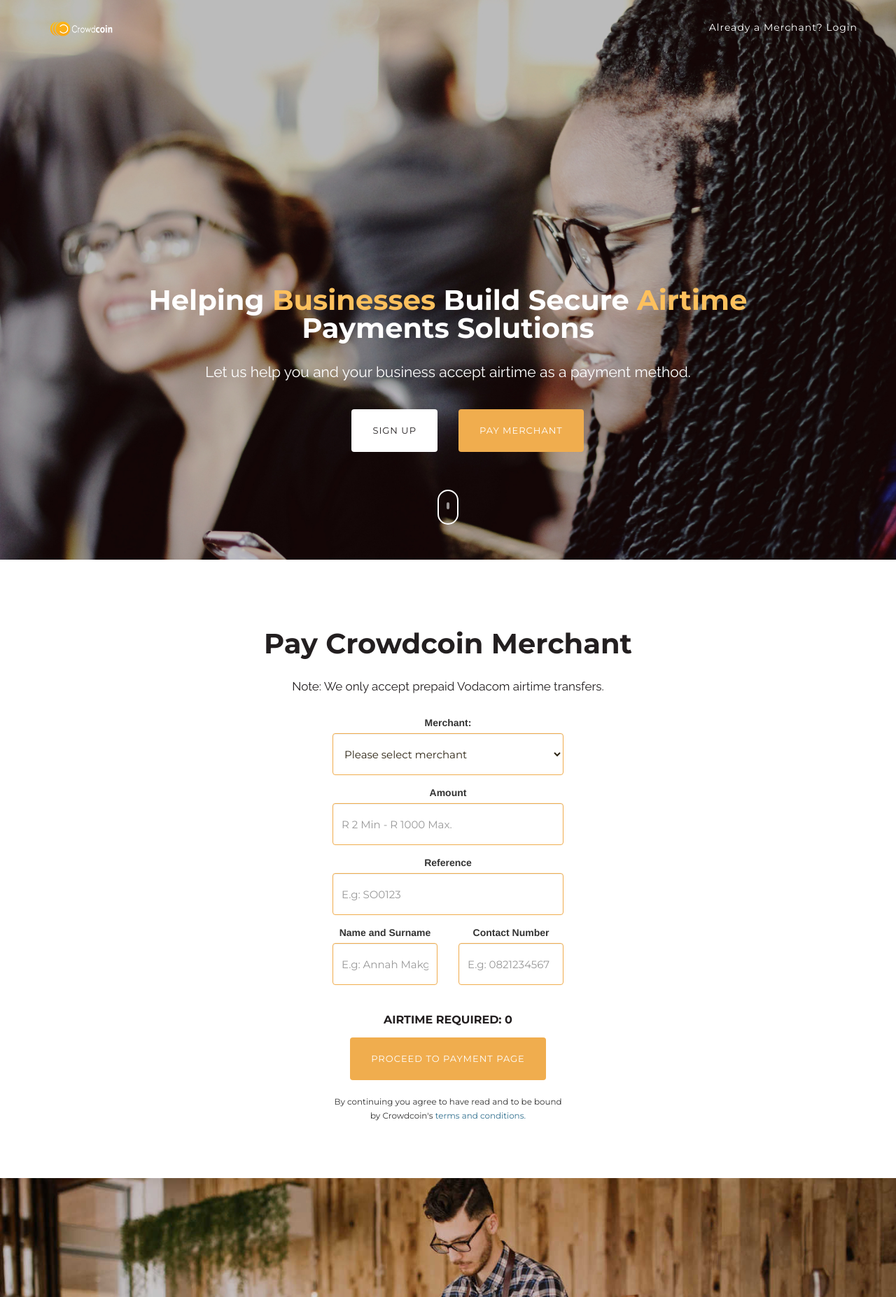
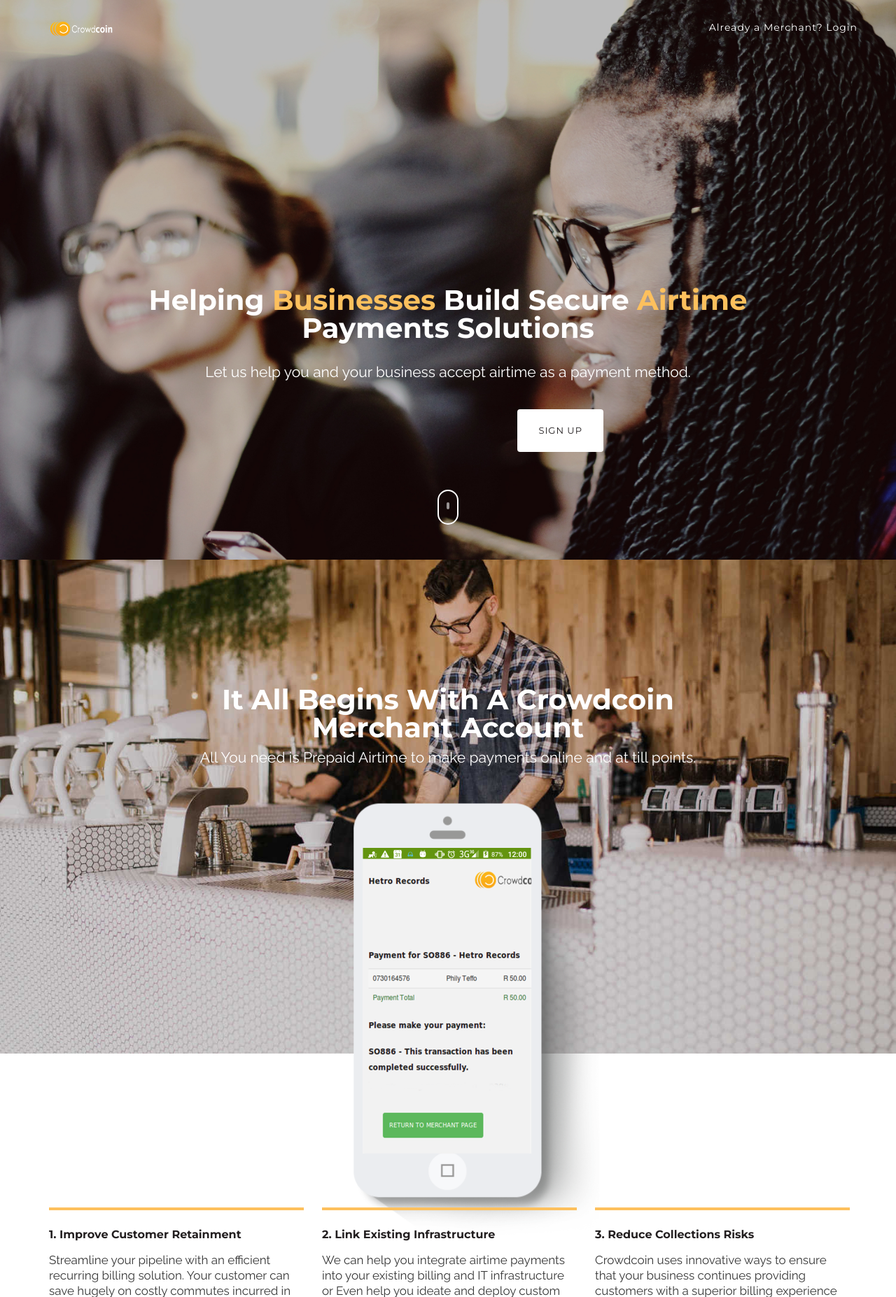
Before and after one commit to KearabiloeAndCompany/crowdcoin-website, a Django app: template templates/landing.html in a window 1280 px wide. Shown: the top 1854 px of the page at 70% size. Run offline with Django 3.2, Linux system fonts and the light colour scheme; the template is opened without the code that fills it, so the values that code supplies are empty; some libraries are stand-ins or nearby versions; some web fonts are replaced.

Commit message:
Disabled Merchant lookup]

```diff
--- a/templates/landing.html
+++ b/templates/landing.html
@@ -16,7 +16,7 @@
         <div class="navbar-collapse collapse">
           <ul class="nav navbar-nav navbar-right">
             <li><a href="http://dashboard.crowdcoin.co.za/signup" target="_parent">Sign Up</a></li>
-            <li><a href="#pay-merchant" class="scroll">Pay Merchant</a></li>
+            <!-- <li><a href="#pay-merchant" class="scroll">Pay Merchant</a></li> -->
             <li><a href="#be-the-first" class="scroll">Benefits</a></li>
             <li><a href="#pricing" class="scroll">Pricing</a></li>
             <li><a href="http://help.crowdcoin.co.za" target="_blank" >Contact Us</a></li>
@@ -47,12 +47,12 @@
             <div class="row">
               <div class="col-md-8 col-md-offset-2 col-sm-10 col-sm-offset-1">
                 <div class="row">
-                  <div class="col-xs-6 text-right wow fadeInUp" data-wow-delay="1s">
+                  <div class="col-xs-10 text-right wow fadeInUp" data-wow-delay="1s">
                     <a href="http://dashboard.crowdcoin.co.za/signup" target="_parent" class="btn btn-secondary btn-lg ">Sign Up</a>
                   </div>
-                  <div class="col-xs-6 text-left wow fadeInUp" data-wow-delay="1.4s">
+ <!--                  <div class="col-xs-6 text-left wow fadeInUp" data-wow-delay="1.4s">
                     <a href="#pay-merchant" class="btn btn-warning btn-lg scroll">Pay Merchant</a>
-                  </div>
+                  </div> -->
                 </div><!--End Button Row-->
               </div>
             </div>
@@ -67,7 +67,7 @@
                 <div class="scroll"></div>
             </div>
 
-
+  {% comment %}
     <section id="pay-merchant" class="pad-sm light-gray-bg">
       <div class="container">
         <div class="row">
@@ -133,6 +133,7 @@
         </div>
       </div>
     </section>
+  {% endcomment %}
 
     <section id="be-the-first" class="pad-lg">
       <div class="container">
@@ -188,7 +189,7 @@
             <ul class="list-unstyled pricing-table text-center">
               <li class="headline"><h5 class="white">Personal</h5></li>
               <li class="price"><div class="amount"><small>Free</small></div></li>
-              <li class="info">2 row section for you package information. You can include all details or icons</li>
+              <!-- <li class="info">2 row section for you package information. You can include all details or icons</li> -->
               <li class="features first">No Monthly Limit</li>
               <li class="features">50% <small>Merchant Fee</small></li>
               <li class="features">14 Days EFT Payout </li>
@@ -200,7 +201,7 @@
             <ul class="list-unstyled pricing-table active text-center">
               <li class="headline"><h5 class="white">Professional</h5></li>
               <li class="price"><div class="amount">R850<small>/m</small></div></li>
-              <li class="info">2 row section for you package information. You can include all details or icons</li>
+              <!-- <li class="info">2 row section for you package information. You can include all details or icons</li> -->
               <li class="features first">R50K Monthly Limit</li>
               <li class="features">3.5% <small>Merchant Fee</small></li>
               <li class="features">7 Days EFT Payout </li>
@@ -214,7 +215,7 @@
             <ul class="list-unstyled pricing-table text-center">
               <li class="headline"><h5 class="white">Enterprise</h5></li>
               <li class="price"><div class="amount"><small>Get in touch</small></div></li>
-              <li class="info">2 row section for you package information. You can include all details or icons</li>
+              <!-- <li class="info">2 row section for you package information. You can include all details or icons</li> -->
               <li class="features first">Custom Integration</li>
               <li class="features">Dedicated Hosting</li>
               <li class="features">Unlimited Transactions</li>
```
